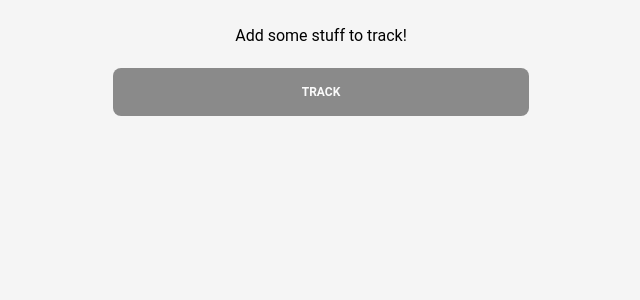
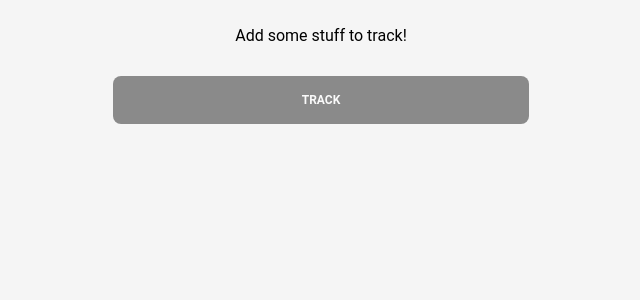
Before and after one commit to bjacobel/trackr, a Next.js app: page / in a window 1280 px wide. Shown: the top 300 px of the page, without its empty margins (319-959 px from the left). Built offline with nearby package versions, Linux system fonts and the light colour scheme.

Commit message:
Fix margins

```diff
--- a/src/app/Submit.tsx
+++ b/src/app/Submit.tsx
@@ -1,15 +1,17 @@
 'use client';
 
+import clsx from 'clsx';
 import { Button, Spinner } from '@material-tailwind/react';
 
 interface SubmitProps {
   pending: boolean;
   disabled: boolean;
+  className: string;
 }
 
-const Submit: React.FC<SubmitProps> = ({ pending, disabled }) => {
+const Submit: React.FC<SubmitProps> = ({ pending, disabled, className }) => {
   return (
-    <Button className="h-12" disabled={pending || disabled} type="submit" fullWidth={true}>
+    <Button className={clsx(['h-12', className])} disabled={pending || disabled} type="submit" fullWidth={true}>
       {pending ? <Spinner className="w-full" /> : <p>Track</p>}
     </Button>
   );
--- a/src/app/page.tsx
+++ b/src/app/page.tsx
@@ -1,6 +1,6 @@
 'use client';
 
-import { useEffect, useReducer, useState } from 'react';
+import { useReducer, useState } from 'react';
 import { experimental_useFormStatus as useFormStatus } from 'react-dom';
 
 import { TRACKR_CATS, HAS_CATS } from '@/constants';
@@ -37,7 +37,7 @@ export default function Home() {
               />
             ) : null,
           )}
-          <Submit disabled={!HAS_CATS} pending={pending} />
+          <Submit className="mt-7" disabled={!HAS_CATS} pending={pending} />
         </form>
         <p className="mt-6">{resultMessage}</p>
       </div>
```
